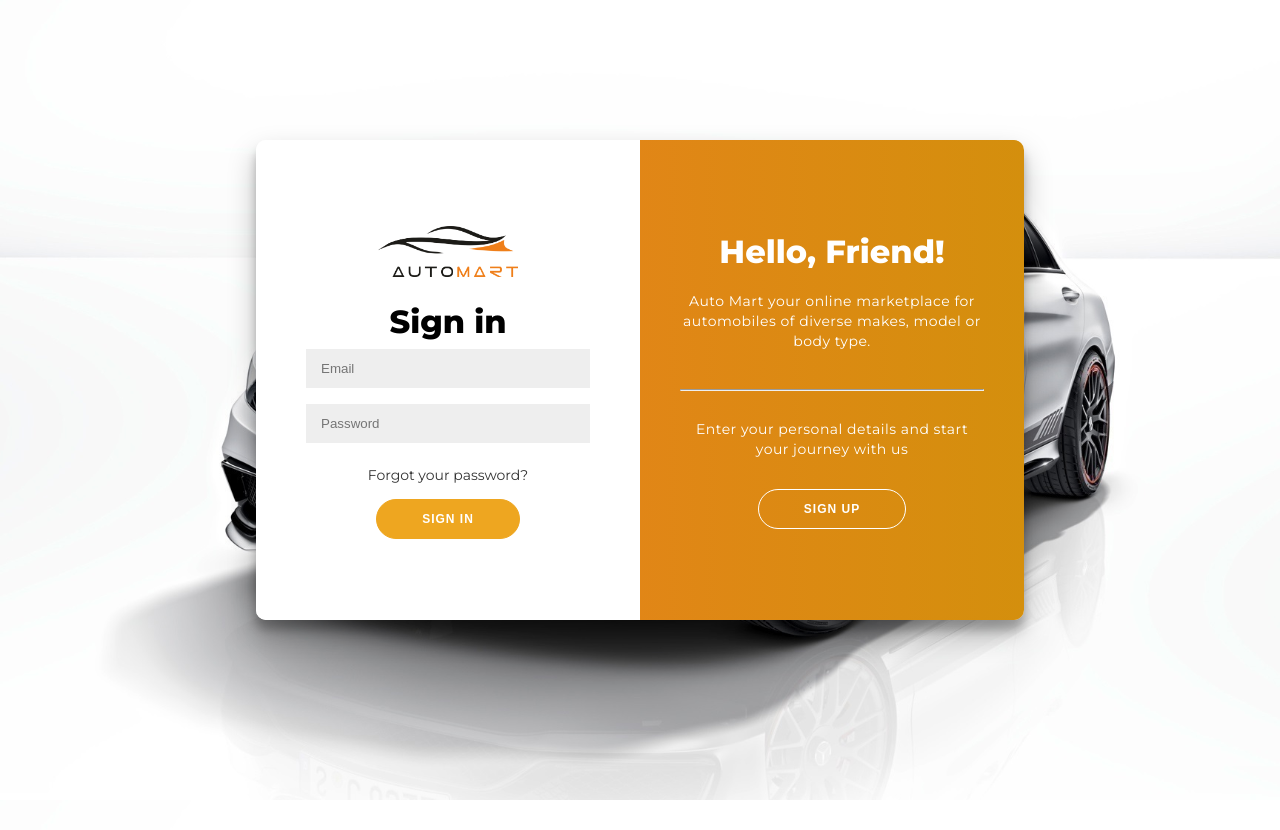
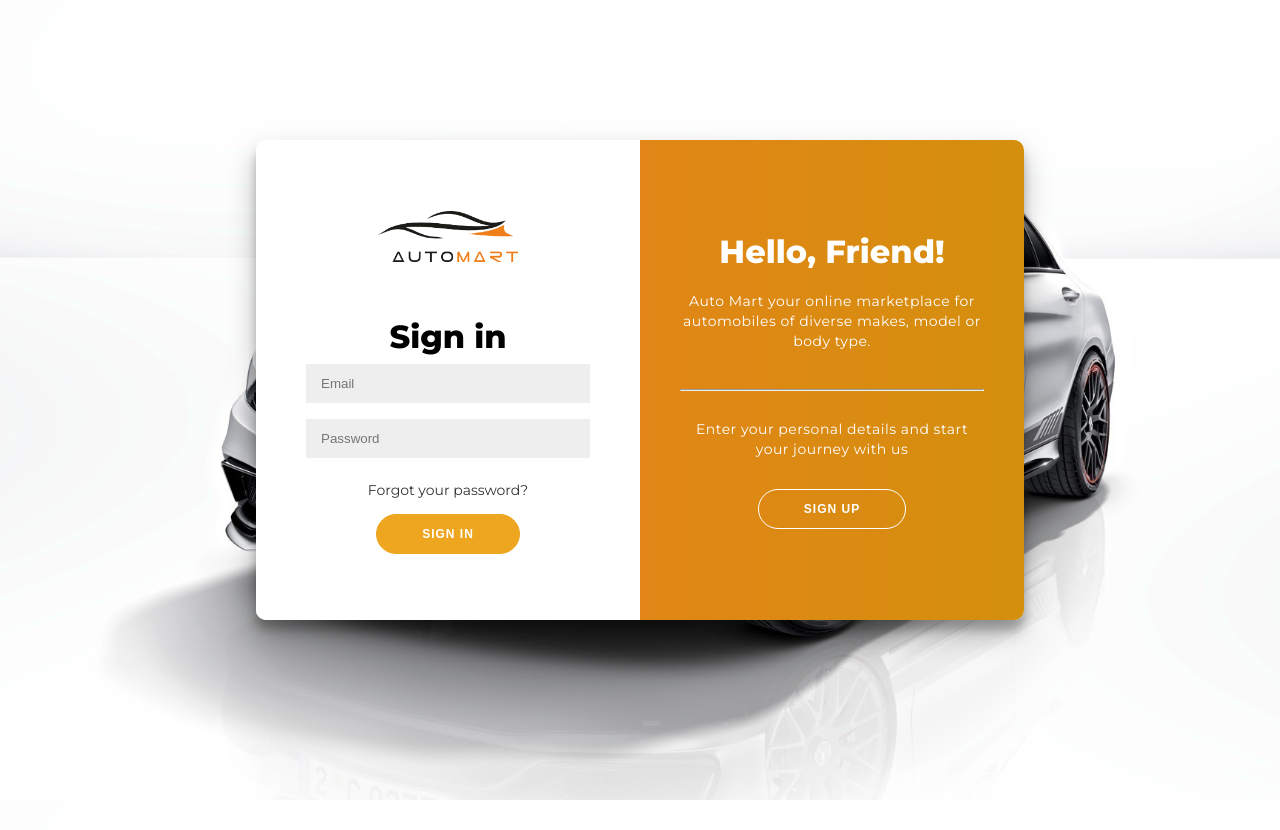
Before and after one commit to ChidiChuks/AutoMart, a plain HTML site: page UI/index.html in a window 1280 px wide. Drawn offline with Linux system fonts and the light colour scheme.

Commit message:
Adjusting the logo padding-bottom

```diff
--- a/UI/CSS/style.css
+++ b/UI/CSS/style.css
@@ -22,7 +22,7 @@ body {
 img {
     width: 150px;
     padding: 5px;
-    padding-bottom: 25px;
+    padding-bottom: 55px;
 }
 
 h1 {
```
